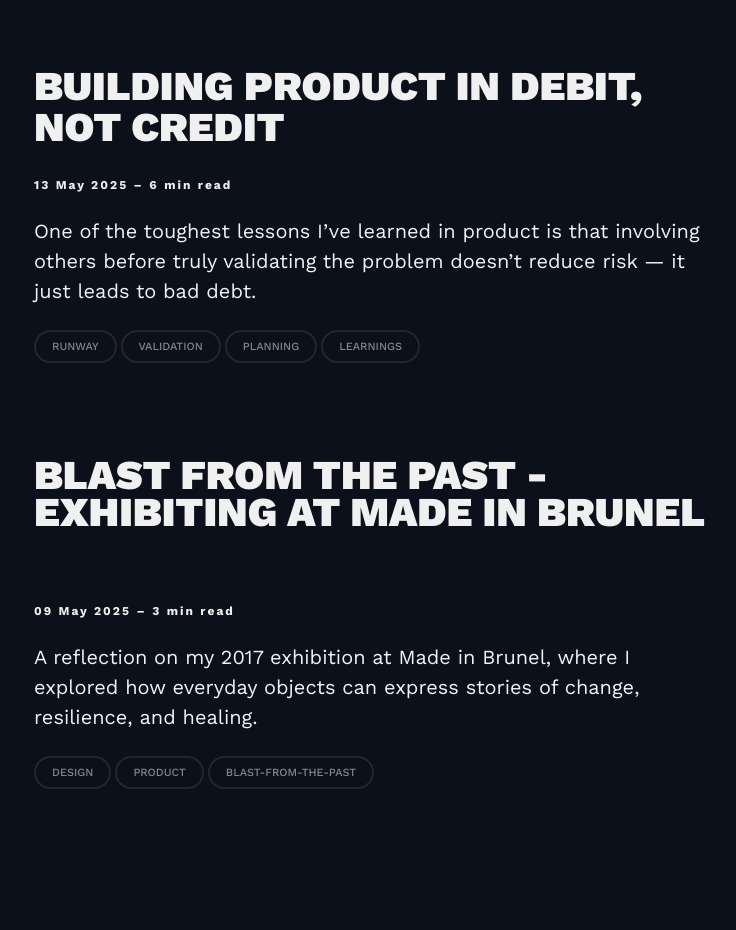
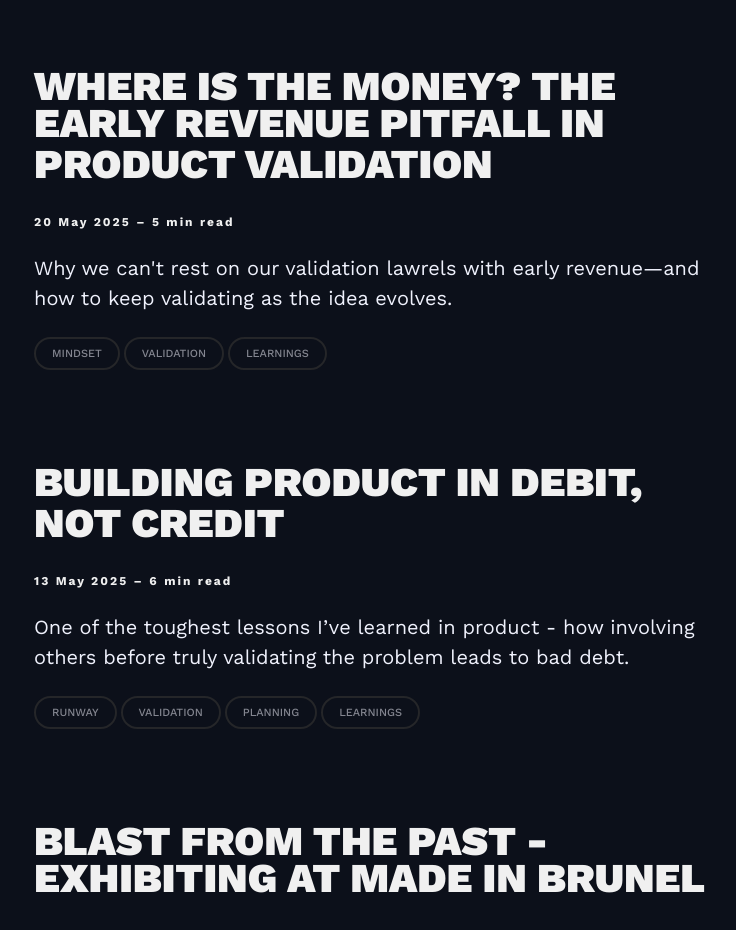
Before and after one commit to mkishi1221/mkishi1221.github.io, a Jekyll site: the page built from blog/index.html, in a window 1280 px wide and 1400 px high. Shown: the part 470-1400 px from the top of the window, without its empty margins (266-1002 px from the left). Built offline with Jekyll 4.4.1, drawn with Linux system fonts in a browser that asks for light colours; nearby versions of some CDN libraries; the list of posts is cut into pages by our own code; some of the changed lines change nothing that is shown.

Commit message:
Updated blog with new post

```diff
--- a/_posts/2025-05-13-Building product in debit not credit.markdown
+++ b/_posts/2025-05-13-Building product in debit not credit.markdown
@@ -1,7 +1,7 @@
 ---
 layout: post
 title:  Building product in debit, not credit
-description: One of the toughest lessons I’ve learned in product is that involving others before truly validating the problem doesn’t reduce risk — it just leads to bad debt.
+description: One of the toughest lessons I’ve learned in product - how involving others before truly validating the problem leads to bad debt.
 date:   2025-05-13 09:00:00 +0300
 image:  '/images/loan.jpg'
 tags:   [runway, validation, planning, learnings]
--- /dev/null
+++ b/_posts/2025-05-20-Where Is the Money? The Early Revenue Pitfall in Product Validation.markdown
@@ -0,0 +1,64 @@
+---
+layout: post
+title:  Where Is the Money? The Early Revenue Pitfall in Product Validation
+description: Why we can't rest on our validation lawrels with early revenue—and how to keep validating as the idea evolves.
+date:   2025-05-20 09:00:00 +0300
+image:  '/images/validation.jpg'
+tags:   [mindset, validation, learnings]
+---
+
+In the mythology of startups, early revenue is often treated like a badge of validation. “If someone pays, you’re onto something.” It’s a tempting narrative, especially when we're trying to prove momentum. But I've learned we can never truly earn that badge—we have to keep validating with an open mind. Validation isn't about proving ourself right; it's about discovering a great way to deliver long-term value. And just because someone pays once doesn’t mean we’ve built something desirable or sustainable.
+
+Especially if that payment came through an MVP—whether Wizard-of-Oz, Concierge, or a scrappy manual prototype—each has its own quirks and limitations. What looks like traction might actually be the result of overpersonalization, mismatched expectations, or an effort we can’t keep scaling.
+
+## Real Money, Simulated Product
+
+The Wizard-of-Oz MVP is clever: create the illusion of a functioning product while doing everything manually behind the scenes. It’s scrappy. It’s fast. It can yield early cash. With modern tools, we can launch polished, functional-looking websites in just a few days—often for little or no cost. But is that cash a true signal of product-market fit, or just an early mirage?
+
+Amazon offers one of the earliest and most iconic examples of a Wizard-of-Oz MVP. Before building a sophisticated backend or investing heavily in logistics, Jeff Bezos launched a simple website for selling books. When customers placed orders, there was no automated fulfillment system—Bezos and he would manually purchase the books from distributors and ship them to buyers. This lean, behind-the-scenes operation allowed Amazon to validate demand for online book sales without the overhead of building infrastructure prematurely.
+
+Revenue is not binary. It matters why someone paid, what they thought they were buying, and whether they’d do it again without us handholding every step.
+
+Even more importantly: does that same revenue appear when the next version ships?
+
+## Not Just Wizardry: Other Ways to Deliver Early Value
+
+The Wizard-of-Oz approach is just one way to deliver early value—there are countless other ways to build an MVP. Another great example is the Concierge model: offering a transparent, manual service—consulting, coaching, or process execution. Here, the buyer knows they’re purchasing a hands-on solution. There’s no illusion, and the value we’re testing is more grounded.
+
+But the same caveats apply. That service might not translate neatly into a product—maybe the value was how the service was delivered in a personable way. A paying client today doesn’t mean there’s a scalable SaaS business tomorrow. We may find the service solves the problem well, but the product version falls short—or appeals to a different user.
+
+## My First MVP: Domainsmith
+
+I learned this the hard way with my first attempt at a startup: Domainsmith—a tool to help brand designers and entrepreneurs find unique domain names.
+
+The MVP began as a Concierge model. I wrote custom scripts to generate name ideas and ran workshops with over 100 users, manually guiding them through the process. Eventually, some even started paying for the workshop. It felt like early validation. Users told us they couldn’t get similar results from tools like ChatGPT—their outputs were too generic or repetitive.
+
+The idea seemed solid at the time: curate polished, brandable domains and offer them on a subscription basis. But the model had a hidden flaw. Most people only need one domain, and our core users—solo founders and first-timers—had no reason to return. Even with interest and payment upfront, we hit a ceiling quickly. Acquisition was hard, churn was inevitable, and scaling proved impractical.
+
+The MVP gave us a signal, but not a complete picture. It solved a real problem—but not one people needed solved repeatedly or at scale. In hindsight, it was a classic blind spot: early enthusiasm masked by structural limits. I had stopped trying to validate after I started to make some money and focused too much on building something bigger.
+
+## Small Signals, Big Assumptions
+
+Early sales are often drawn from a small, non-representative group: friends, early adopters, and the startup-curious. Their willingness to pay doesn’t tell we how the average buyer will behave. We might be testing generosity, not demand.
+
+The danger lies in extrapolation. A handful of supportive transactions might convince us that we’ve validated the idea—when in fact, we’ve only scratched the surface. It's so important to keep testing the value proposition while expanding the idea.
+
+I saw the same pattern again with SpaceforU, a venue-booking platform. We created a working MVP platform within 24 hours and quickly got some listings. Early bookings gave the impression we had found product-market fit. But as we soon discovered, most of those bookings had come from friends. Their support was generous—but not scalable. The real customers already knew the venues and didn't want to pay to use our platform. Once that goodwill dried up, so did the traffic.
+
+## Think Like a Developer: Atomic Validation
+
+Just as developers commit code atomically—in small, reversible units—I’ve learned it’s an excellent strategy to develop product ideas in the same way. Every small change to the user experience, delivery method, or pricing model can be treated as an independent, testable unit. Make a change, measure the effect, validate or discard.
+
+It’s so tempting to try to pull off a big idea—but validation is complicated, and it’s difficult to clearly understand the facts. We can't teleport our way to a product that delivers big value. We still have to plan the treacherous journey and take it step by step.
+
+Each step—whether moving from a manual process to automation, from service to product, or from niche users to broader audiences—requires new validation. Don’t assume that what worked in step one will still hold in step two. The value proposition may subtly shift. The user expectation may drift. The economics may break.
+
+Validation is not a one-time event. It’s a continuous, iterative process—just like good product development.
+
+## Keep Validating, Always
+
+Whether we’re testing the market with a Wizard-of-Oz product, cobbling together off-the-shelf solutions or delivering services by hand, early revenue is just a signal—not confirmation, not inevitability. Money is important—but only if you know what it means. And only if it keeps showing up when the magic curtain comes down.
+
+So yes, follow the money. But treat each new feature, each shift in delivery, and each product iteration as its own experiment. Build atomically. Test obsessively. Validate continuously.
+
+The real startup magic isn't building a big product. It’s building something that delivers real value and keeps delivering that value as we evolve.
```
Also changed, not shown: 1 other file.
